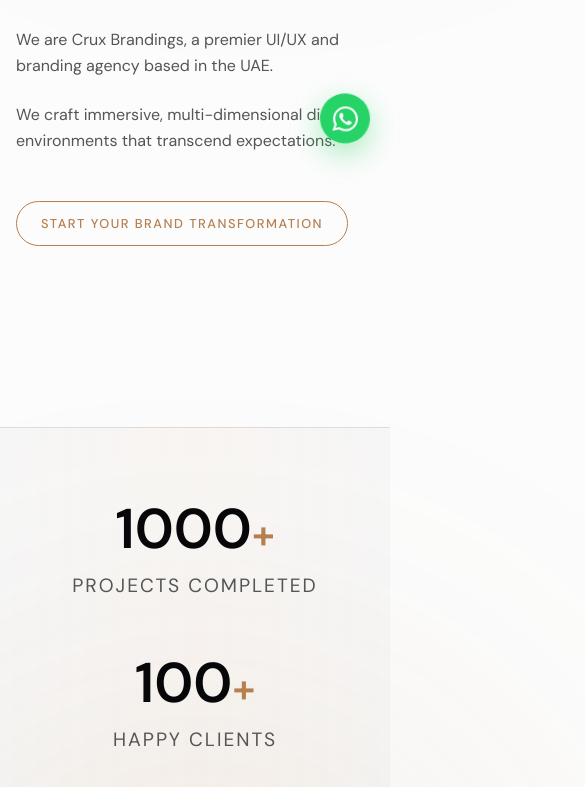
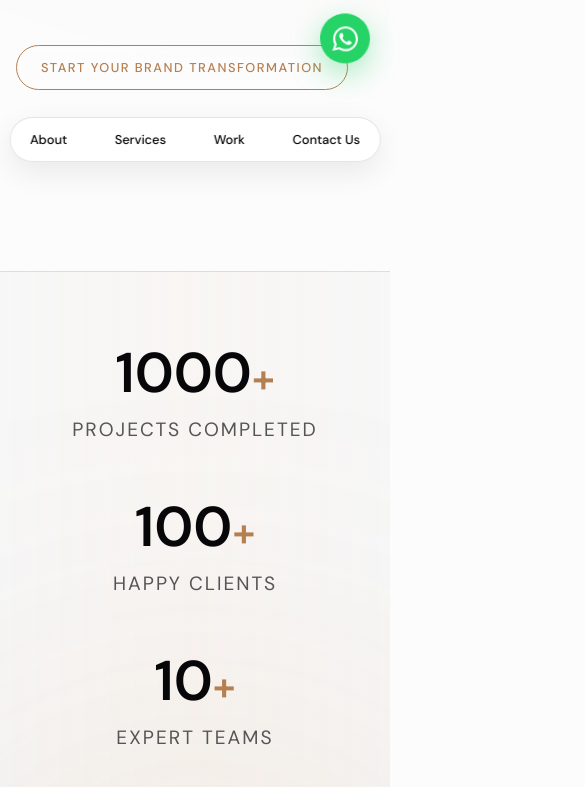
Before and after one commit to ameenmuhd125-dotcom/cruxbrandings, a plain HTML site: page index.html in a window 390 px wide. Shown: the part 657-1444 px from the top of the page, 585 px wide, since content can reach past the window. Drawn offline with Linux system fonts and the light colour scheme; animation ran at ten frames a second.

Commit message:
Update hero text, add mobile menu widget, and fix mobile horizontal scroll issue

```diff
--- a/index.html
+++ b/index.html
@@ -16,6 +16,14 @@
     <div class="bg-glow bg-glow-1"></div>
     <div class="bg-glow bg-glow-2"></div>
     <div class="bg-glow bg-glow-3"></div>
+
+    <!-- Mobile Menu Bar Widget -->
+    <div class="mobile-menu-widget">
+        <a href="#about">About</a>
+        <a href="#services">Services</a>
+        <a href="#work">Work</a>
+        <a href="#contact">Contact Us</a>
+    </div>
 
     <nav class="navbar float-element" data-speed="0.5">
         <div style="display: flex; align-items: center; gap: 1rem; cursor: pointer;">
--- a/styles.css
+++ b/styles.css
@@ -19,12 +19,15 @@
     box-sizing: border-box;
 }
 
+html, body {
+    overflow-x: hidden;
+    width: 100%;
+}
+
 body {
     background-color: var(--bg-dark);
     color: var(--text-main);
     font-family: var(--font-body);
-    overflow-x: hidden; /* Changed to allow scrolling */
-    width: 100vw;
     position: relative;
 }
 
@@ -118,6 +121,10 @@
     display: flex;
     gap: 3.5rem;
     align-items: center;
+}
+
+.mobile-menu-widget {
+    display: none;
 }
 
 .nav-links a {
@@ -799,14 +806,47 @@
 @media (max-width: 768px) {
     .hero-title { font-size: 4.5rem; }
     .hero-text-columns { grid-template-columns: 1fr; gap: 1.5rem; }
-    .nav-links { gap: 1.5rem; flex-wrap: wrap; justify-content: center; }
+    .nav-links { display: none; }
+
+    .mobile-menu-widget {
+        display: flex;
+        position: fixed;
+        bottom: 25px;
+        left: 50%;
+        transform: translateX(-50%);
+        background: rgba(255, 255, 255, 0.85);
+        backdrop-filter: blur(20px);
+        -webkit-backdrop-filter: blur(20px);
+        border: 1px solid var(--glass-border);
+        border-radius: 50px;
+        box-shadow: 0 10px 30px rgba(0, 0, 0, 0.08);
+        z-index: 1000;
+        gap: 1.5rem;
+        padding: 0.8rem 2rem;
+        width: auto;
+        max-width: 95vw;
+        justify-content: space-between;
+    }
+
+    .mobile-menu-widget a {
+        color: var(--text-main);
+        text-decoration: none;
+        font-size: 0.9rem;
+        font-weight: 500;
+        white-space: nowrap;
+    }
+
+    .mobile-menu-widget a:hover,
+    .mobile-menu-widget a:active {
+        color: var(--brand-color);
+    }
     .floating-cards-container { display: none; } /* Hide heavy 3D elements on smaller phones */
     .hero-container { padding-top: 2rem; }
     .section-header h2 { font-size: 2.5rem; }
     .stat-number h2 { font-size: 3.5rem; }
     .stat-number span { font-size: 2.5rem; }
     .ig-grid { grid-template-columns: 1fr; }
-    .whatsapp-widget { bottom: 20px; right: 20px; width: 50px; height: 50px; }
+    .whatsapp-widget { bottom: 100px; right: 20px; width: 50px; height: 50px; }
     .whatsapp-widget svg { width: 25px; height: 25px; }
     .service-box, .work-item { width: 280px; }
     .work-img-placeholder { height: 200px; }
@@ -816,11 +856,19 @@
 }
 
 @media (max-width: 480px) {
+    .mobile-menu-widget {
+        padding: 0.8rem 1.2rem;
+        gap: 1rem;
+        width: 95vw;
+    }
+    .mobile-menu-widget a {
+        font-size: 0.8rem;
+    }
     .navbar { padding: 1rem; }
     section { padding: 4rem 1rem; }
     .hero-container { padding: 1rem; padding-top: 2rem; }
     .hero-title { font-size: 3.2rem; }
-    .nav-links { gap: 1rem; flex-direction: column; align-items: center; }
+    .nav-links { display: none; }
     .nav-links a { font-size: 1rem; }
     .hero-subtitle { font-size: 1rem; }
     .btn-primary { padding: 0.8rem 1.5rem; font-size: 0.8rem; }
@@ -830,4 +878,5 @@
     .glass-card { padding: 1.5rem; }
     .glass-card h3 { font-size: 1.25rem; }
     .faq-header h3 { font-size: 1rem; }
+    .services-marquee-wrapper { margin-left: -1rem; }
 }
```
